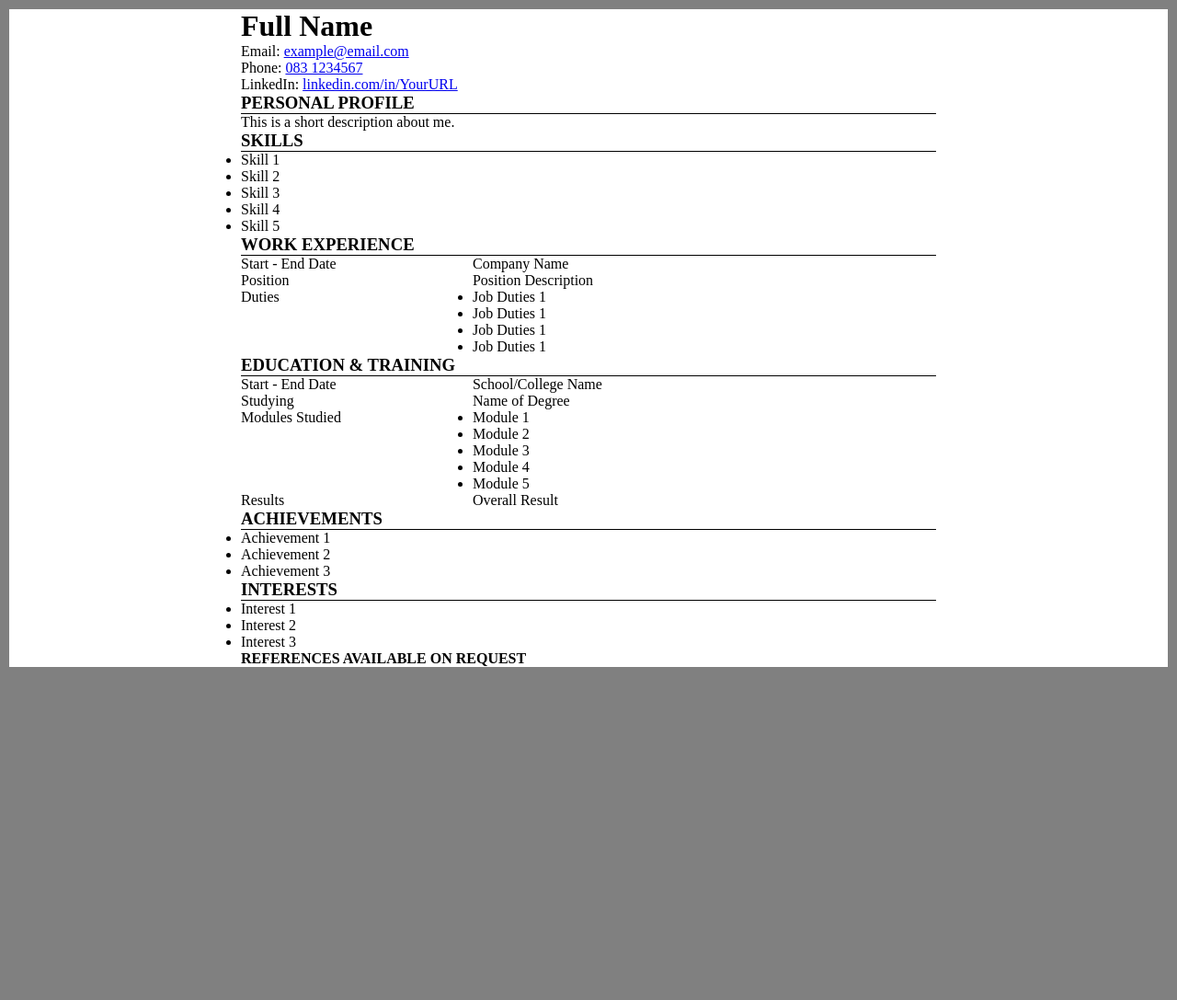
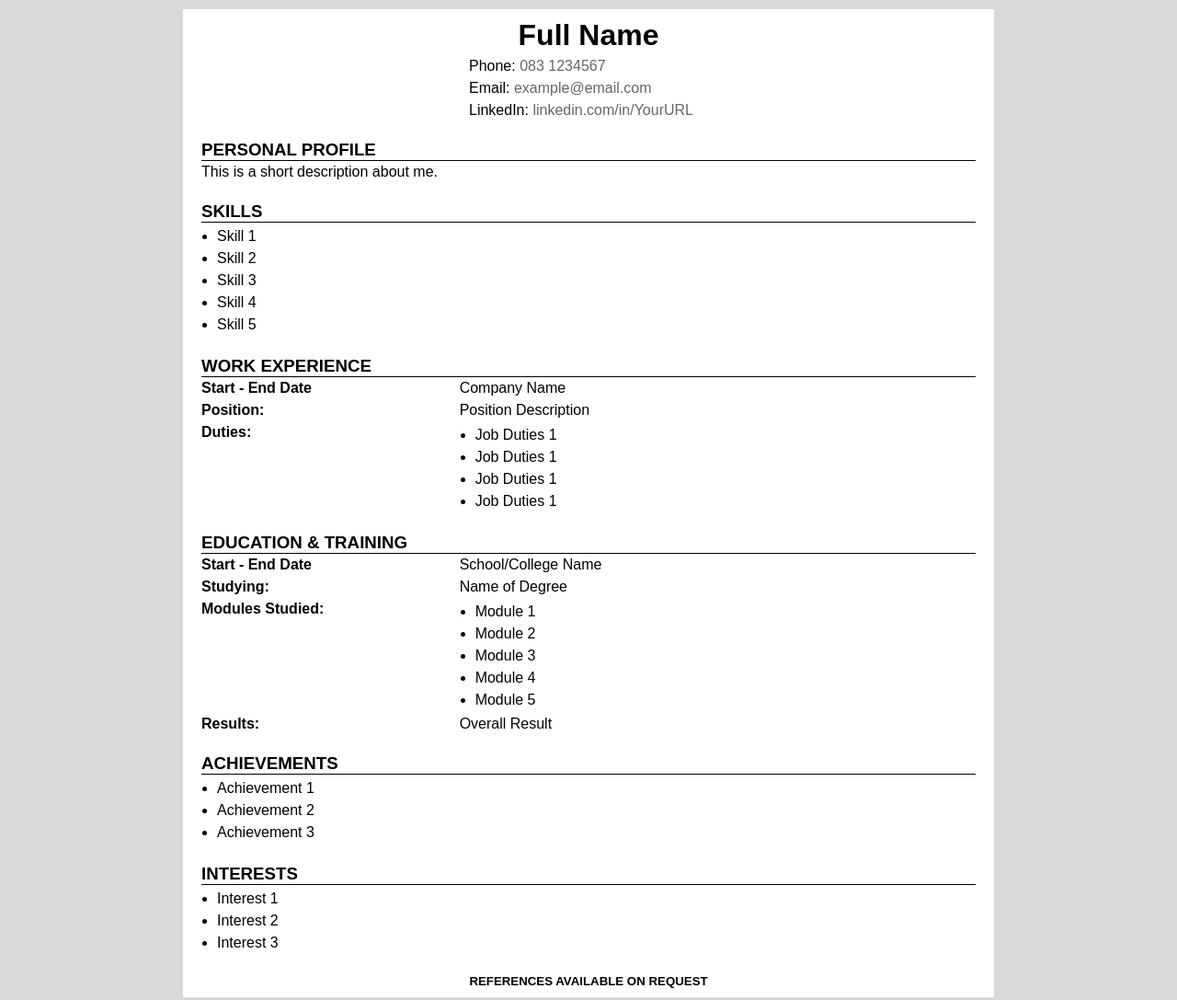
Before and after one commit to DubDJ/cv-template, a plain HTML site: page index.html in a window 1280 px wide. Shown: the whole page at 92% size. Before the commit the page ends 800 px from the top, so only its background shows below. Drawn offline with Linux system fonts and the light colour scheme.

Commit message:
Main layout CSS complete.

```diff
--- a/index.html
+++ b/index.html
@@ -2,6 +2,7 @@
 <html>
   <head>
     <meta charset="utf-8">
+    <meta name="viewport" content="width=device-width, initial-scale=1.0" />
     <title>Full Name - CV</title>
     <!--build:css css/main.min.css -->
     <link rel="stylesheet" type="text/css" href="css/style.css" />
@@ -11,19 +12,19 @@
     <div class="container">
       <div class="content">
 
-        <div id="contact" class="">
+        <div id="contact" class="section">
           <h1>Full Name</h1>
+          <p>Phone: <a href="tel:0831234567">083 1234567</a></p>
           <p>Email: <a href="mailto:example@email.com">example@email.com</a></p>
-          <p>Phone: <a href="tel:0831234567">083 1234567</a></p>
           <p>LinkedIn: <a href="https://linkedin.com/in/YourURL">linkedin.com/in/YourURL</a></p>
         </div>
 
-        <div id="profile" class="">
+        <div id="profile" class="section">
           <h3>Personal Profile</h3>
           <p>This is a short description about me.</p>
         </div>
 
-        <div id="skills" class="">
+        <div id="skills" class="section">
           <h3>Skills</h3>
           <ul>
             <li>Skill 1</li>
@@ -34,19 +35,19 @@
           </ul>
         </div>
 
-        <div id="work" class="">
+        <div id="work" class="section">
           <h3>Work Experience</h3>
 
           <div class="row">
-            <div class="col-4"><p>Start - End Date</p></div>
+            <div class="col-4"><p class="bold">Start - End Date</p></div>
             <div class="col-8"><p>Company Name</p></div>
           </div>
           <div class="row">
-            <div class="col-4"><p>Position</p></div>
+            <div class="col-4"><p class="bold">Position:</p></div>
             <div class="col-8"><p>Position Description</p></div>
           </div>
           <div class="row">
-            <div class="col-4"><p>Duties</p></div>
+            <div class="col-4"><p class="bold">Duties:</p></div>
             <div class="col-8">
               <ul>
                 <li>Job Duties 1</li>
@@ -59,19 +60,19 @@
 
         </div>
 
-        <div id="education" class="">
+        <div id="education" class="section">
           <h3>Education &amp; Training</h3>
 
           <div class="row">
-            <div class="col-4"><p>Start - End Date</p></div>
+            <div class="col-4"><p class="bold">Start - End Date</p></div>
             <div class="col-8"><p>School/College Name</p></div>
           </div>
           <div class="row">
-            <div class="col-4"><p>Studying</p></div>
+            <div class="col-4"><p class="bold">Studying:</p></div>
             <div class="col-8"><p>Name of Degree</p></div>
           </div>
           <div class="row">
-            <div class="col-4"><p>Modules Studied</p></div>
+            <div class="col-4"><p class="bold">Modules Studied:</p></div>
             <div class="col-8">
               <ul>
                 <li>Module 1</li>
@@ -83,13 +84,13 @@
             </div>
           </div>
           <div class="row">
-            <div class="col-4"><p>Results</p></div>
+            <div class="col-4"><p class="bold">Results:</p></div>
             <div class="col-8"><p>Overall Result</p></div>
           </div>
 
         </div>
 
-        <div id="achievements" class="">
+        <div id="achievements" class="section">
           <h3>Achievements</h3>
           <ul>
             <li>Achievement 1</li>
@@ -98,7 +99,7 @@
           </ul>
         </div>
 
-        <div id="interests" class="">
+        <div id="interests" class="section">
           <h3>Interests</h3>
           <ul>
             <li>Interest 1</li>
@@ -107,8 +108,8 @@
           </ul>
         </div>
 
-        <div id="references" class="">
-          <h4>REFERENCES AVAILABLE ON REQUEST</h4>
+        <div id="references" class="section">
+          <h5>REFERENCES AVAILABLE ON REQUEST</h5>
         </div>
 
       </div><!--/.content-->
--- a/scss/style.scss
+++ b/scss/style.scss
@@ -2,21 +2,49 @@
 @import 'reset';
 
 body {
-  background-color: grey;
+  background-color: #d9d9d9;
+  font-family: sans-serif;
 }
 
 .container {
-  background-color: #FFF;
   margin: 10px;
 }
 
 .content {
-  width: 60%;
+  background-color: #FFF;
   margin: auto;
+  @media only screen and (min-width: 768px) {
+    width: 70%;
+  }
 }
+
+.section {
+  padding: 10px 20px;
+}
+
+a:link, a:visited {color: #666; text-decoration: none;}
+a:hover, a:focus, a:active {color: #000;}
 
 h3 {
   text-transform: uppercase;
   font-weight: bold;
   border-bottom: 1px solid #000;
 }
+
+h5 {text-align: center;}
+
+p {padding: 3px 0;}
+
+ul {
+  padding: 3px 0 2px 17px;
+  li {padding: 3px 0;}
+}
+
+#contact {
+  h1 {text-align: center; margin-bottom: 3px;}
+  max-width: 300px;
+  margin: auto;
+  text-align: left;
+}
+
+.bold {font-weight: bold;}
```
Also changed, not shown: css/style.css.
